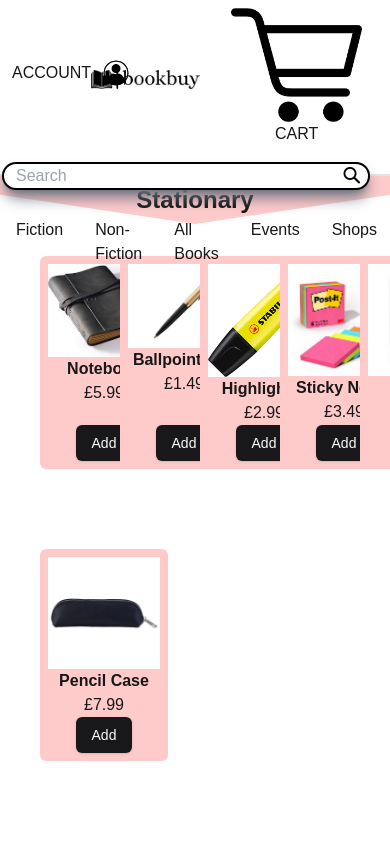
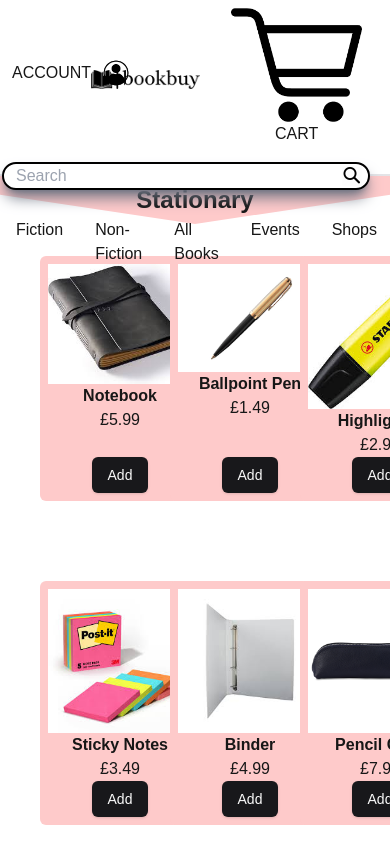
Before and after one commit to Leorev01/NextJS_Book_Store, a Next.js app: page /stationary in a window 390 px wide. Shown: the top 844 px of the page. Built offline with nearby package versions, Linux system fonts and the light colour scheme.

Commit message:
Adds some responsiveness to the stationary page

```diff
--- a/app/stationary/page.tsx
+++ b/app/stationary/page.tsx
@@ -5,12 +5,12 @@ import { stationary } from "@/data/stationary"
 
 const StationaryPage = () => {
   return (
-    <section className='pt-[11rem] flex flex-col items-center w-full'>
-        <div className='w-full h-0 border-x-[20rem] border-b-[3rem] border-transparent border-b-red-200 rotate-180 mb-0'></div>
+    <section className='pt-[11rem] flex flex-col items-center w-full mx-0 px-0'>
+        <div className='h-0 border-x-[20rem] border-b-[3rem] border-transparent border-b-red-200 rotate-180 m-0'></div>
         <h1 className="text-2xl font-bold relative bottom-10">
             Stationary
         </h1>
-        <div className="grid grid-cols-5 grid-flow-dense justify-evenly w-screen gap-20 px-10">
+        <div className="grid grid-cols-3 md:grid-cols-4 lg:grid-cols-5 grid-flow-dense justify-evenly gap-20 px-10">
             {stationary.map((item) => (
                 <StationaryItem key={item.title} stationary={item} />
             ))}
--- a/components/StationaryItem.tsx
+++ b/components/StationaryItem.tsx
@@ -11,7 +11,7 @@ type stationaryType = {
 
 const StationaryItem = ({ stationary }: { stationary: stationaryType}) => {
   return (
-    <div className="flex flex-col items-center bg-red-200 p-2 min-w-[8rem] justify-between rounded-md">
+    <div className="flex flex-col items-center bg-red-200 p-2 min-w-[10rem] justify-between rounded-md">
         <Link href={`/stationary/${stationary.id}`} className='text-center'>
           <Image src={stationary.image} alt={stationary.title} width={200} height={200} />
           <h1 className="font-bold">{stationary.title}</h1>
```
